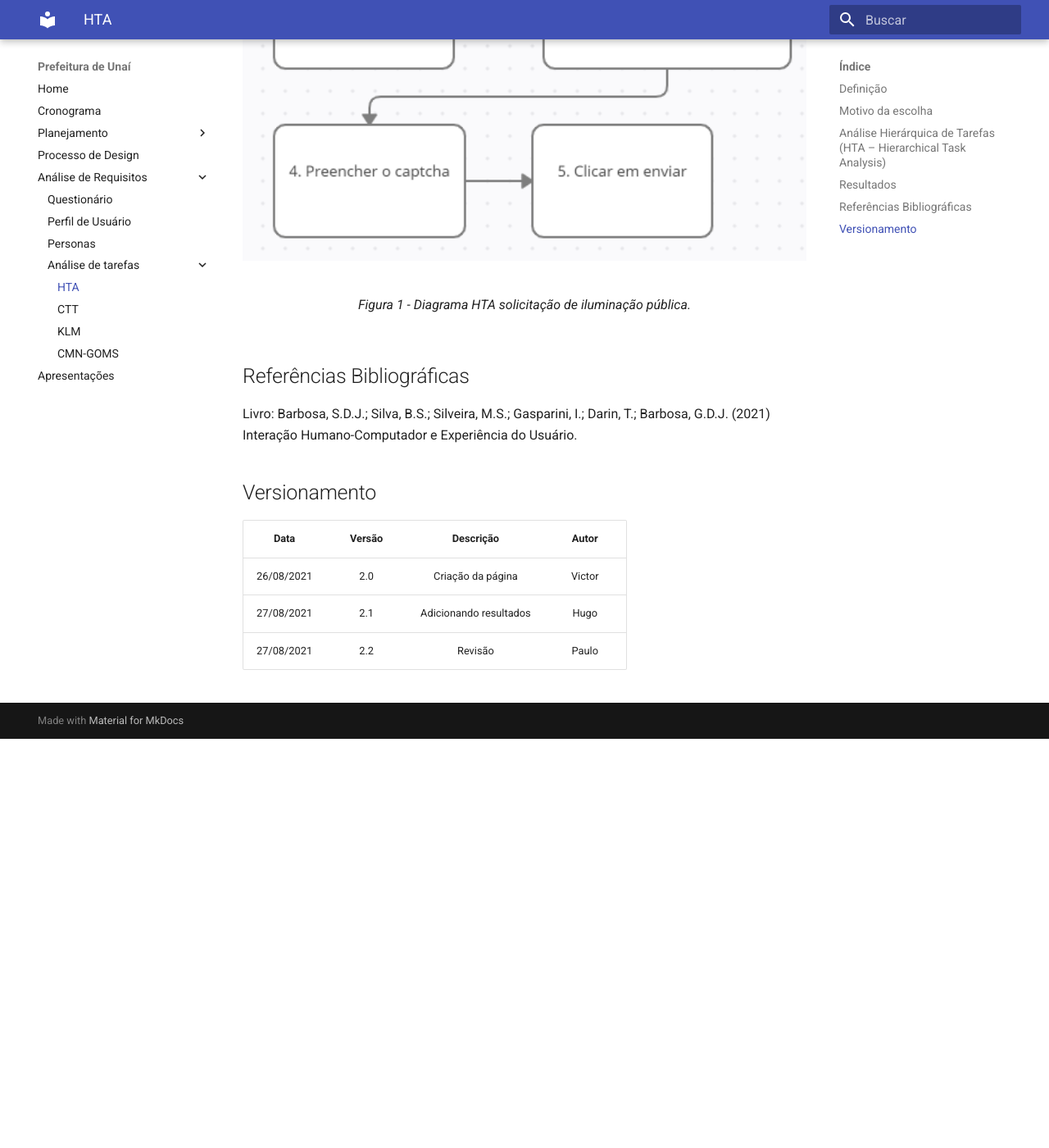
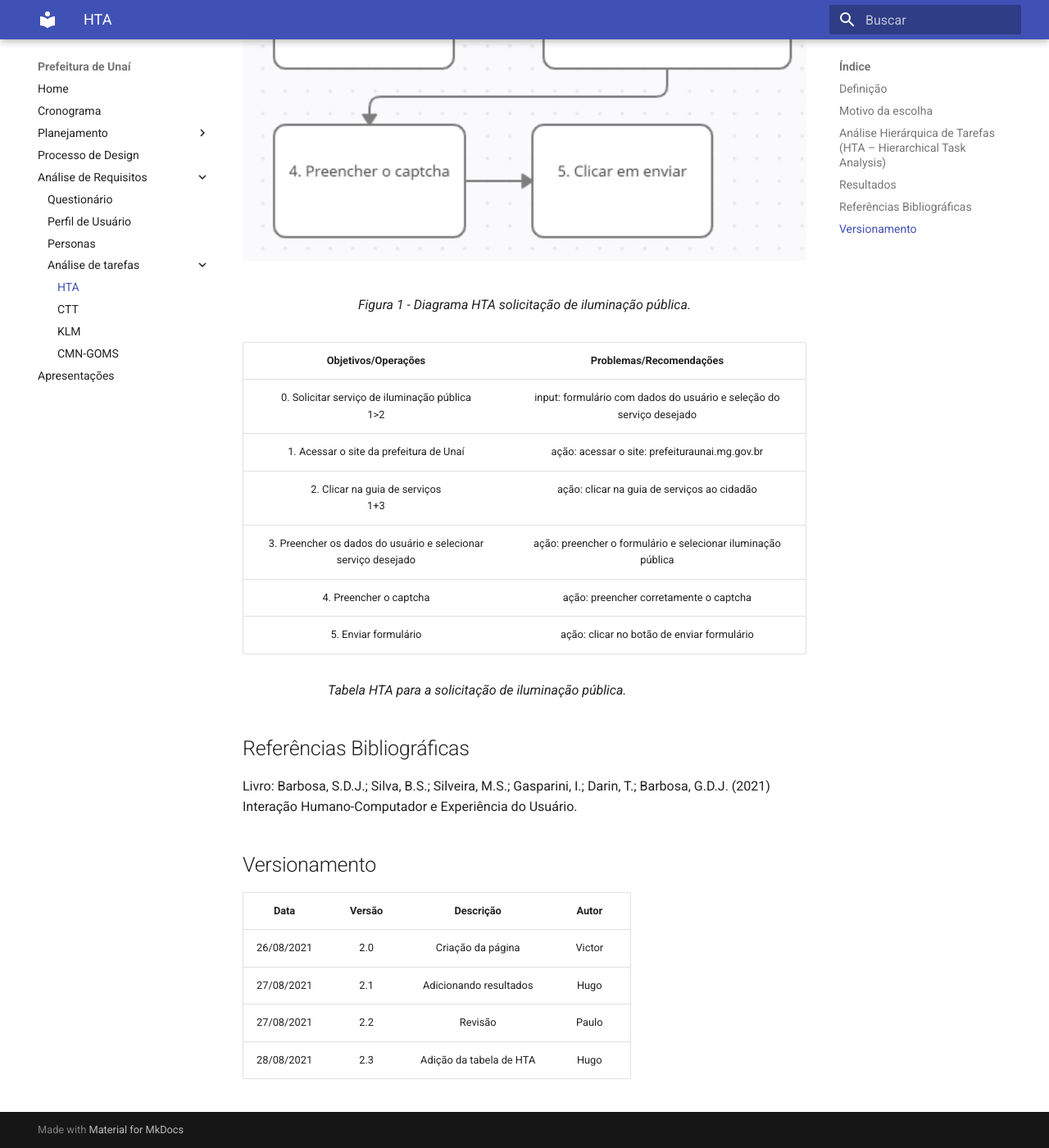
Before and after one commit to Interacao-Humano-Computador/2021.1-Prefeitura-Unai, an MkDocs documentation site: the page built from docs/perfil/analise/hta.md, in a window 1280 px wide and 1400 px high, scrolled down 1224 px. Shown: the whole window at 82% size. Built offline with MkDocs 1.6.1 and Material for MkDocs 9.7.7, drawn with Linux system fonts in a browser that asks for light colours; before the commit the page ends 2125 px from its top, so only the background shows below that.

Commit message:
Adição da tabela de HTA

```diff
--- a/docs/perfil/analise/hta.md
+++ b/docs/perfil/analise/hta.md
@@ -27,6 +27,16 @@ auxiliar na identificação de problemas de desempenho. </p>
 <figcaption>Figura 1 - Diagrama HTA solicitação de iluminação pública.</a></figcaption>
 </figure>
 
+| Objetivos/Operações |Problemas/Recomendações|
+|:---------:|:----------:|
+|0. Solicitar serviço de iluminação pública </br> 1>2 |input: formulário com dados do usuário e seleção do serviço desejado|
+|1. Acessar o site da prefeitura de Unaí| ação: acessar o site: prefeituraunai.mg.gov.br|
+|2. Clicar na guia de serviços </br> 1+3|ação: clicar na guia de serviços ao cidadão|
+|3. Preencher os dados do usuário e selecionar serviço desejado|ação: preencher o formulário e selecionar iluminação pública|
+|4. Preencher o captcha|ação: preencher corretamente o captcha|
+|5. Enviar formulário|ação: clicar no botão de enviar formulário|
+<figcaption>Tabela HTA para a solicitação de iluminação pública.</a></figcaption>
+
 
 
 ## Referências Bibliográficas
@@ -41,3 +51,4 @@ Livro: Barbosa, S.D.J.; Silva, B.S.; Silveira, M.S.; Gasparini, I.; Darin, T.; B
 | 26/08/2021 |  2.0 | Criação da página     | Victor |
 | 27/08/2021 |  2.1 | Adicionando resultados     | Hugo|
 | 27/08/2021 |  2.2 | Revisão     | Paulo|
+| 28/08/2021 |  2.3 | Adição da tabela de HTA| Hugo|
```
